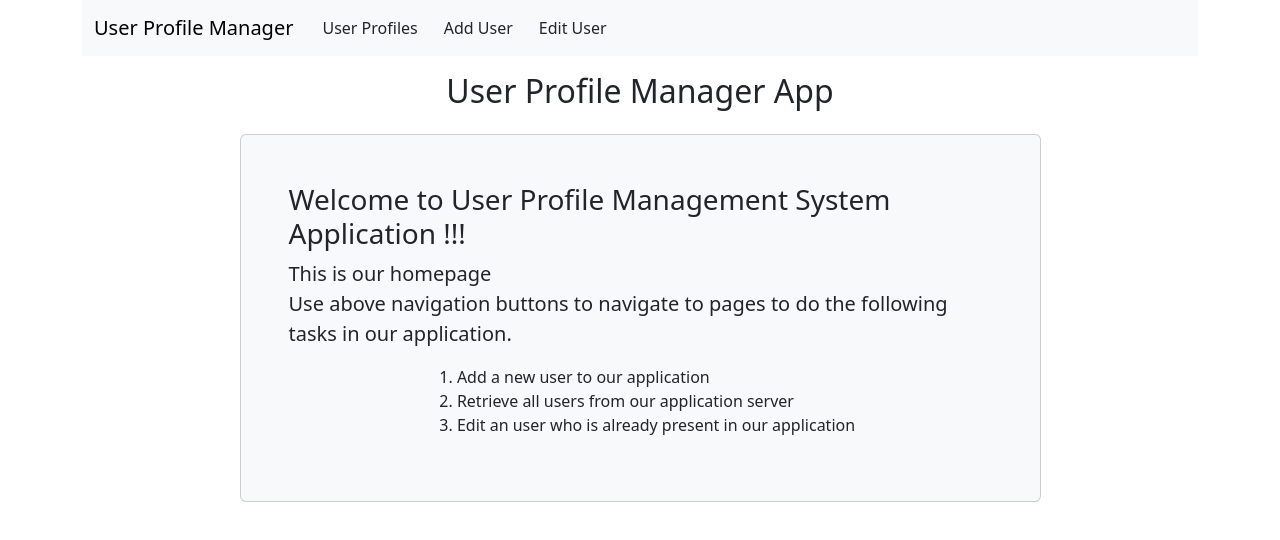
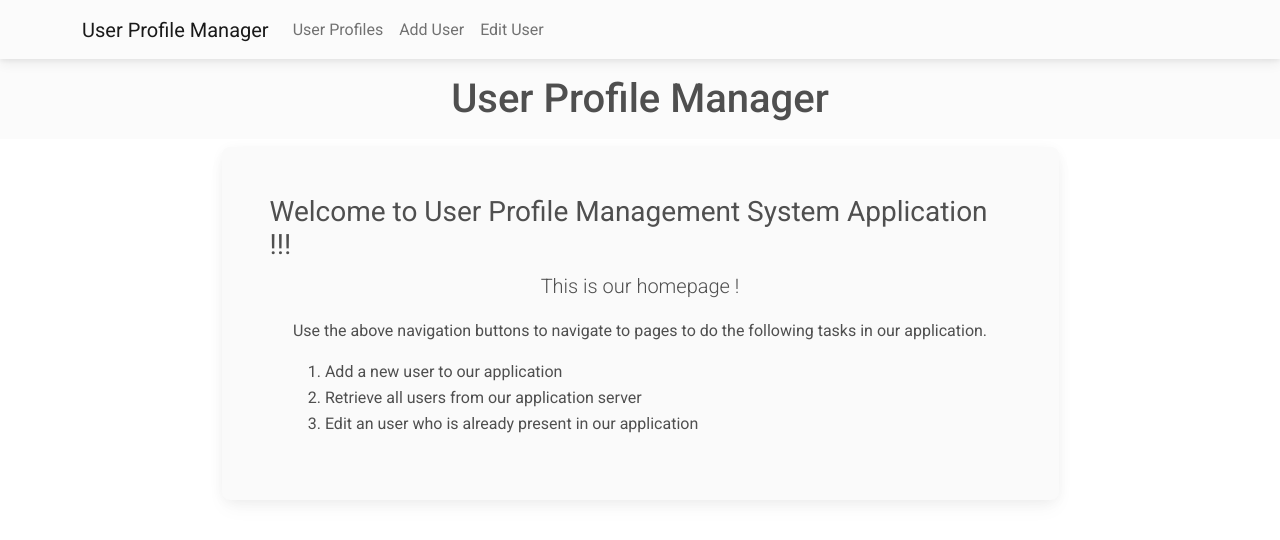
Before and after one commit to prabhupadswain/edusk-assignment, a React (Vite) app in the folder frontend/: page / in a window 1280 px wide. Shown: the top 540 px of the page. Built offline with nearby package versions, Linux system fonts and the light colour scheme.

Commit message:
Routing removed temporarily, header, navigation, hero done

```diff
--- a/frontend/src/App.jsx
+++ b/frontend/src/App.jsx
@@ -1,25 +1,23 @@
 import "./App.css";
-import "bootstrap/dist/css/bootstrap.min.css";
-
-import { Container } from "react-bootstrap";
-import { Outlet } from "react-router-dom";
+// import { Outlet } from "react-router-dom";
 
 // Import Components
 import Header from "./components/Header";
-import NavigationBar from "./components/NavigationBar";
+import Hero from "./components/Hero";
 
 // Import Pages
-import Home from "./pages/Home";
+// import Home from "./pages/Home";
 
 function App() {
   return (
     <>
-      <div className="container">
+      <div>
         <Header />
-        <h2 className="mb-4 text-center">User Profile Manager App</h2>
-        <Container className="my-2">
+        <Hero />
+        {/* <h2 className="mb-4 text-center">User Profile Manager App</h2> */}
+        {/* <Container className="my-2">
           <Outlet />
-        </Container>
+        </Container> */}
       </div>
     </>
   );
--- a/frontend/src/components/Header.jsx
+++ b/frontend/src/components/Header.jsx
@@ -1,39 +1,49 @@
-import React from "react";
-import { Link } from "react-router-dom";
+import { useState } from "react";
+// import { Link } from "react-router-dom";
 
-import Nav from "react-bootstrap/Nav";
-import Navbar from "react-bootstrap/Navbar";
-import Container from "react-bootstrap/Container";
+import {
+  MDBContainer,
+  MDBNavbar,
+  MDBNavbarBrand,
+  MDBNavbarToggler,
+  MDBIcon,
+  MDBCollapse,
+  MDBNavbarNav,
+  MDBNavbarLink,
+  MDBNavbarItem,
+} from "mdb-react-ui-kit";
 
 const Header = () => {
+  const [openNav, setOpenNav] = useState(false);
+
   return (
     // <header>
     //   <h1 className='display-2 mb-5' style={{ textAlign: 'center' }}>
     //     User DBMS Application
     //   </h1>
     // </header>
-    <header className="mb-3">
-      <Navbar expand="lg" className="bg-body-tertiary">
-        <Container>
-          <Link className="navbar-brand" to="/">
-            User Profile Manager
-          </Link>
-          <Navbar.Toggle aria-controls="basic-navbar-nav" />
-          <Navbar.Collapse id="basic-navbar-nav">
-            <Nav className="me-auto">
-              <Link to="/display-user" className="btn btn-link-dark">
-                User Profiles
-              </Link>
-              <Link to="/add-user" className="btn btn-link-dark">
-                Add User
-              </Link>
-              <Link to="/edit-user" className="btn btn-link-dark">
-                Edit User
-              </Link>
-            </Nav>
-          </Navbar.Collapse>
-        </Container>
-      </Navbar>
+    <header>
+      <MDBNavbar expand="lg" light bgColor="light">
+        <MDBContainer>
+          <MDBNavbarBrand href="#">User Profile Manager</MDBNavbarBrand>
+          <MDBNavbarToggler
+            type="button"
+            aria-expanded="false"
+            aria-label="Toggle navigation"
+            onClick={() => setOpenNav(!openNav)}
+          >
+            <MDBIcon icon="bars" fas />
+          </MDBNavbarToggler>
+          <MDBCollapse open={openNav} navbar>
+            <MDBNavbarNav className="me-auto mb-2 mb-lg-0">
+              <MDBNavbarLink href="#">User Profiles</MDBNavbarLink>
+              <MDBNavbarLink href="#">Add User</MDBNavbarLink>
+              <MDBNavbarLink href="#">Edit User</MDBNavbarLink>
+            </MDBNavbarNav>
+          </MDBCollapse>
+        </MDBContainer>
+      </MDBNavbar>
+      <h1 className="p-3 text-center bg-light">User Profile Manager</h1>
     </header>
   );
 };
--- a/frontend/src/components/Hero.jsx
+++ b/frontend/src/components/Hero.jsx
@@ -1,47 +1,37 @@
 import React from "react";
+import { MDBContainer, MDBCard } from "mdb-react-ui-kit";
 
-import Container from "react-bootstrap/Container";
-import Card from "react-bootstrap/Card";
 const Hero = () => {
+  const myStyles = {
+    backgroundColor: "#FAFAFA",
+  };
+
   return (
-    <main>
-      <section className="mb-4">
-        <Container className="d-flex justify-content-center">
-          <Card className="p-5 d-flex flex-column align-items-center hero-card bg-light w-75">
-            <h3 className="fw-normal">
-              Welcome to User Profile Management System Application !!!
-            </h3>
-            <p className="lead">
-              This is our homepage
-              <br />
-              Use above navigation buttons to navigate to pages to do the
+    <section>
+      <MDBContainer className="d-flex justify-content-center">
+        <MDBCard
+          className="p-5 w-75 d-flex flex-column align-items-center"
+          style={myStyles}
+        >
+          <h3 className="fw-normal">
+            Welcome to User Profile Management System Application !!!
+          </h3>
+          <p className="lead">This is our homepage !</p>
+          <div>
+            <p>
+              {" "}
+              Use the above navigation buttons to navigate to pages to do the
               following tasks in our application.
-              <br />
             </p>
             <ol>
               <li>Add a new user to our application</li>
               <li>Retrieve all users from our application server</li>
               <li>Edit an user who is already present in our application</li>
             </ol>
-          </Card>
-        </Container>
-        {/* <h3 className="fw-normal">
-          Welcome to User Profile Management System Application !!!
-        </h3>
-        <p className="lead">
-          This is our homepage
-          <br />
-          Use above navigation buttons to navigate to pages to do the following
-          tasks in our application.
-          <br />
-        </p> */}
-        {/* <ol>
-          <li>Add a new user to our application</li>
-          <li>Retrieve all users from our application server</li>
-          <li>Edit an user who is already present in our application</li>
-        </ol> */}
-      </section>
-    </main>
+          </div>
+        </MDBCard>
+      </MDBContainer>
+    </section>
   );
 };
 
--- a/frontend/src/index.css
+++ b/frontend/src/index.css
@@ -0,0 +1,3 @@
+body {
+  font-family: Roboto, Helvetica, Arial, sans-serif;
+}
--- a/frontend/src/main.jsx
+++ b/frontend/src/main.jsx
@@ -1,31 +1,36 @@
 import { createRoot } from "react-dom/client";
+
 import "./index.css";
+
+// Material Design Bootstrap & Fort Awesome/Font Awesome
+import "mdb-react-ui-kit/dist/css/mdb.min.css";
+import "@fortawesome/fontawesome-free/css/all.min.css";
+
+// App Component
 import App from "./App.jsx";
 
-import {
-  createBrowserRouter,
-  createRoutesFromElements,
-  Route,
-  RouterProvider,
-} from "react-router-dom";
+// import {
+//   createBrowserRouter,
+//   createRoutesFromElements,
+//   Route,
+//   RouterProvider,
+// } from "react-router-dom";
 
-// Import Pages
-import Home from "./pages/Home";
-import CreateUser from "./pages/CreateUser";
-import DisplayUser from "./pages/DisplayUser";
-import EditUser from "./pages/EditUser.jsx";
+// // Import Pages
+// import Home from "./pages/Home";
+// import CreateUser from "./pages/CreateUser";
+// import DisplayUser from "./pages/DisplayUser";
+// import EditUser from "./pages/EditUser.jsx";
 
-const router = createBrowserRouter(
-  createRoutesFromElements(
-    <Route path="/" element={<App />}>
-      <Route index={true} path="/" element={<Home />} />
-      <Route path="/display-user" element={<DisplayUser />} />
-      <Route path="/add-user" element={<CreateUser />} />
-      <Route path="/edit-user" element={<EditUser />} />
-    </Route>
-  )
-);
+// const router = createBrowserRouter(
+//   createRoutesFromElements(
+//     <Route path="/" element={<App />}>
+//       <Route index={true} path="/" element={<Home />} />
+//       <Route path="/display-user" element={<DisplayUser />} />
+//       <Route path="/add-user" element={<CreateUser />} />
+//       <Route path="/edit-user" element={<EditUser />} />
+//     </Route>
+//   )
+// );
 
-createRoot(document.getElementById("root")).render(
-  <RouterProvider router={router} />
-);
+createRoot(document.getElementById("root")).render(<App />);
```
